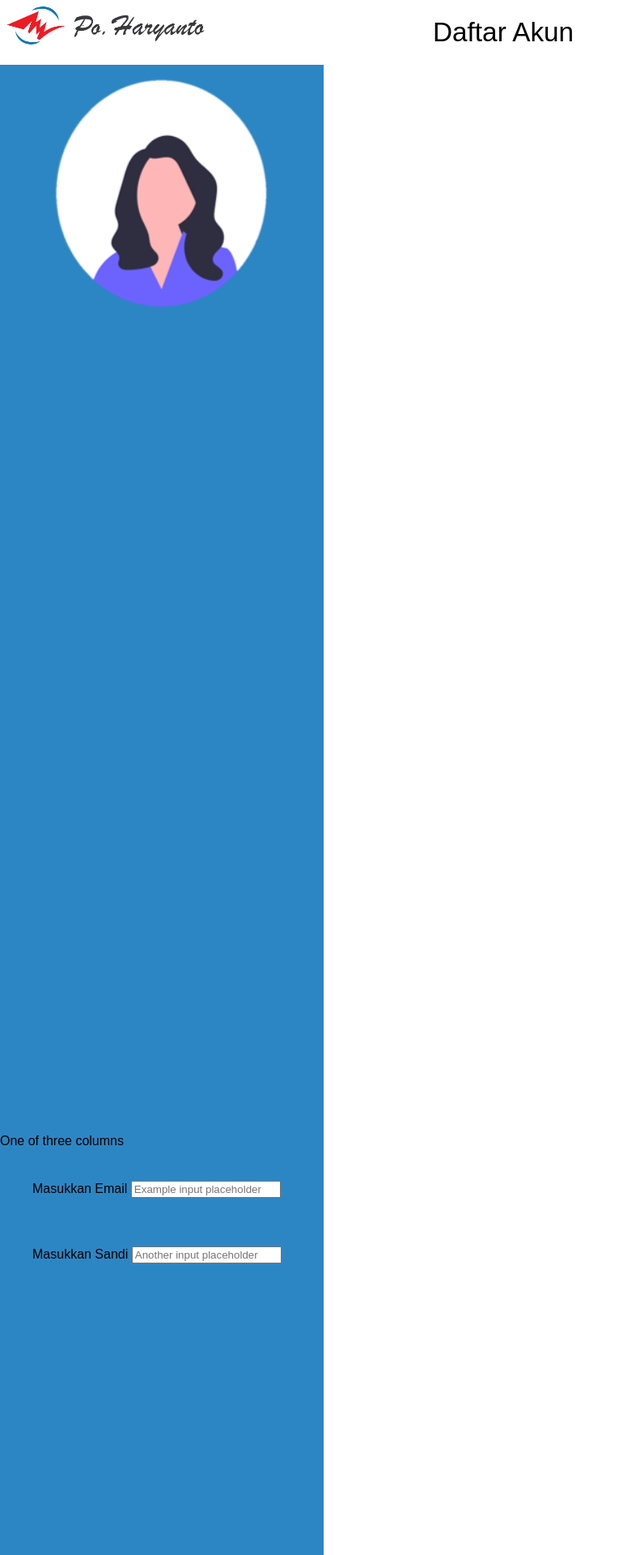
After one commit to Jremiegii/Bus_Haryanto, a PHP site: page /DaftarAkun/daftarAkun.html in a window 1280 px wide. The commit adds this page. Shown: the top 1920 px of the page at 81% size, without its empty margins (0-770 px from the left). Run offline with PHP 8.4, Linux system fonts and the light colour scheme.

Commit message:
Menambahkan tampilan Daftar Akun, Cari Tiket, Notifikasi Berhasil, dan profile Picture

```diff
--- /dev/null
+++ b/Source Code/FrontEnd/DaftarAkun/daftarAkun.html
@@ -0,0 +1,114 @@
+<!DOCTYPE html>
+<html lang="en">
+<head>
+    <meta charset="UTF-8">
+    <meta http-equiv="X-UA-Compatible" content="IE=edge">
+    <meta name="viewport" content="width=device-width, initial-scale=1.0">
+    <title>Daftar Akun</title>
+    <style>
+        body{
+            height: 100%;
+            width:100%;
+            padding: 0px;
+            margin: 0px;
+            font-family:Arial, Helvetica, sans-serif;
+            background-color: #FFFFFF;
+            box-sizing: border-box;
+        }
+        .container-fluid{
+            width:100%;
+            height:80px;
+            background-color: #FFFFFF;
+            display:flex;
+
+        }
+        .judul{
+            display:flex;
+            justify-content: center;
+            align-items: center;
+            padding:80px;
+            margin-left: 195px;
+            margin-bottom: 75px;
+            margin-right: 195px;
+            margin-top: 75px;
+            text-align: center;
+            align-self: center ;
+            color:black;
+            font-size: 25pt;
+        }
+
+        .blokBiru{
+            min-height:1320px;
+            max-width:400px;
+            background-color: #2D86C4;
+        }
+
+        .profile{
+          background-image: none;
+          text-align: center;
+        }
+
+        .input{
+          position: relative;
+          padding:20px;
+          margin:20px;
+
+
+
+         align-items: center;
+        }
+
+        .formEmail{
+          font-size: 1cm;
+        }
+    </style>
+</head>
+<body>
+
+    <nav class="navbar navbar-expand-lg navbar-light">
+        <div class="container-fluid">
+          <a class="navbar-brand" href="#">
+            <img src="Img/Logo.png" alt="Logo" width="260px" heigth="200px">
+          </a>
+        <div class="judul">Daftar Akun</div>
+        </div>
+    </nav>
+
+              <div class="blokBiru" style="--bs-columns: 12;">
+                  <div class="profile">
+                  <img src="Img/profilePicture.png" alt="Logo" width="300px" heigth="150px">
+                  </div>
+              </div>
+
+    <div class="blokBiru" style="--bs-columns: 12 --bs-columns: 12;">
+      <div class="container text-center">
+        <div class="row">
+
+          <div class="col align-self-center">
+            One of three columns
+          </div>
+
+        </div>
+      </div>
+    <div class="input">
+    <label for="formGroupExampleInput" class="form-label">Masukkan Email</label>
+    <input type="text" class="form-control" id="formGroupExampleInput" placeholder="Example input placeholder">
+    </div>
+
+    <div class="input">
+    <label for="formGroupExampleInput2" class="form-label">Masukkan Sandi</label>
+    <input type="password" class="form-control" id="formGroupExampleInput2" placeholder="Another input placeholder">
+    </div>
+    </div>
+
+
+
+
+
+
+
+
+
+
+</body>
+</html>
--- a/Source Code/FrontEnd/style.css
+++ b/Source Code/FrontEnd/style.css
@@ -8,7 +8,6 @@ body{
     background-color: #5E65A7;
     color: rgb(255, 255, 255);
 }
-
 /* Bagian NavBar*/
 .navbar{
     background-color: rgb(0, 0, 0, 0.25);
```
Also changed, not shown: Source Code/FrontEnd/CariTiket/cariTiket.html (added, +75 -0 lines), Source Code/FrontEnd/NotifBerhasil/notifikasiBerhasil.html (added, +30 -0 lines), Source Code/FrontEnd/index.html (+15 -11 lines), Source Code/FrontEnd/Img/profilePicture.png (added), Source Code/FrontEnd/Img/wayangRevisi.jpg (deleted).
